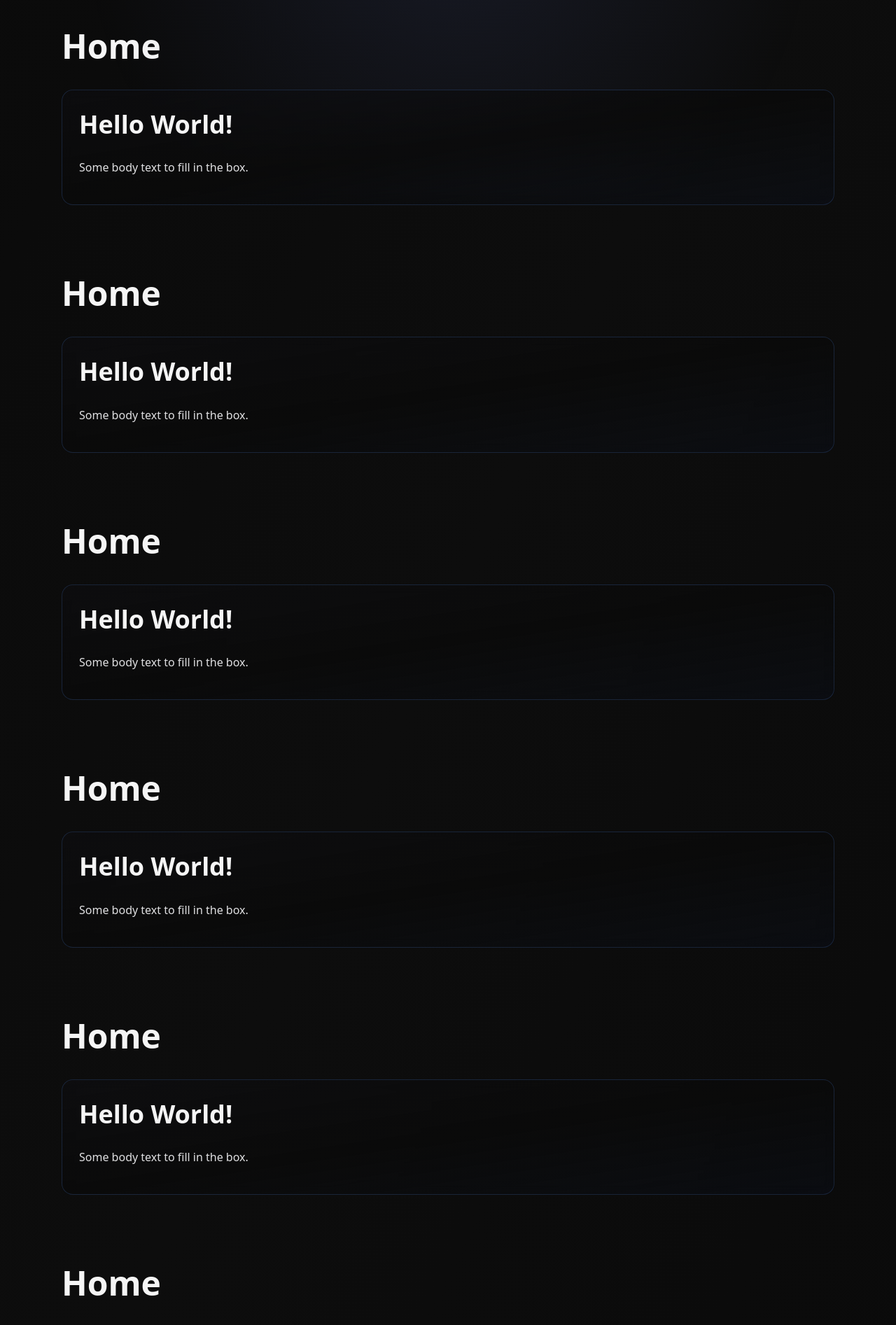
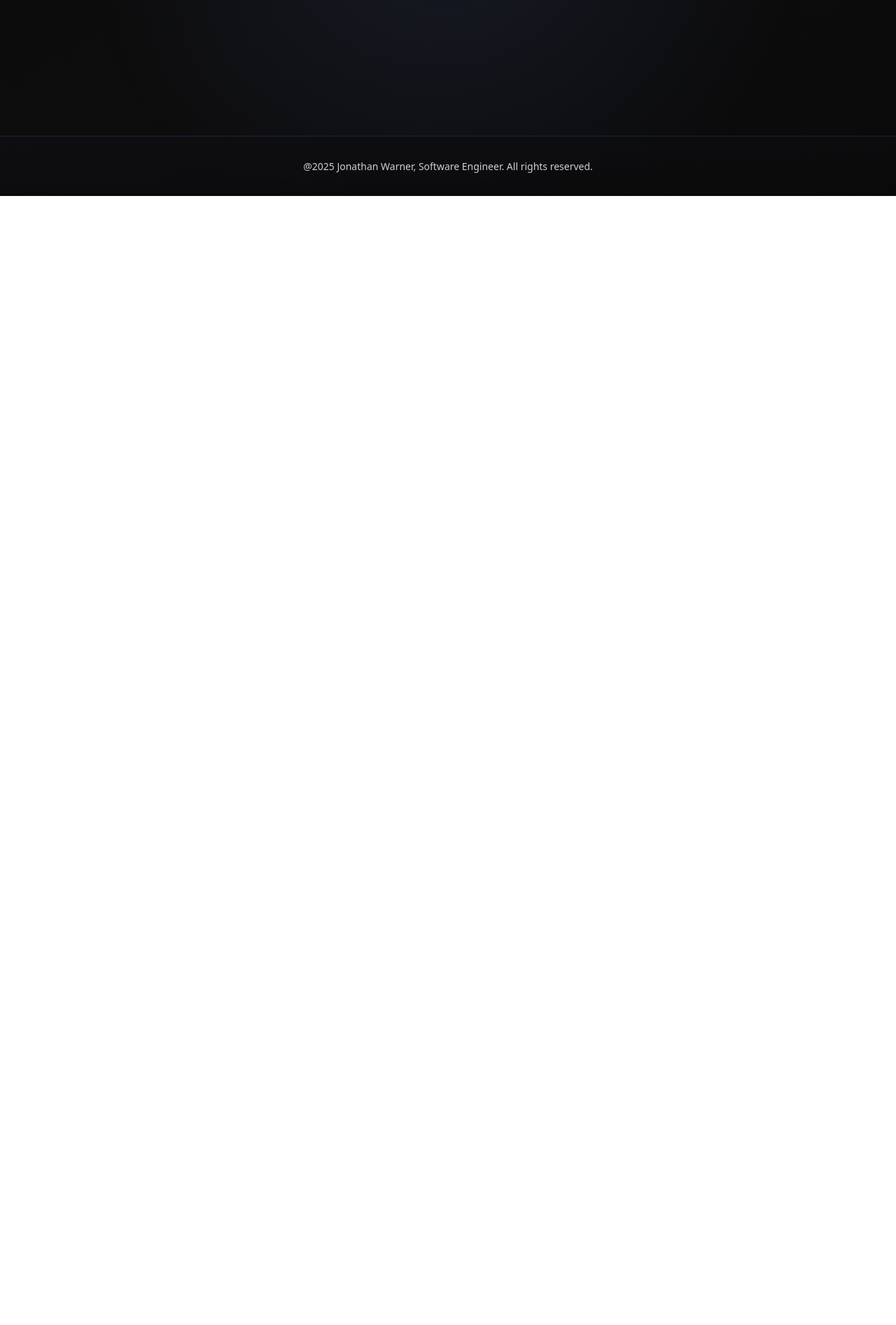
Before and after one commit to JDubbs89/SWE-Portfolio, a Next.js app: page /home in a window 1280 px wide. Shown: the part 520-2413 px from the top of the page at 70% size. After the commit the page ends 800 px from the top, so only its background shows below. Built offline with nearby package versions, Linux system fonts and the light colour scheme.

Commit message:
Initial commit for test branch, removed all excess body paragraphs from home page

```diff
--- a/app/(site)/home/page.tsx
+++ b/app/(site)/home/page.tsx
@@ -11,12 +11,6 @@ export default function Home() {
     <ContentContainer title="Home" header="Background" content="Hello, my name is Jonathan! I am a computer science student at Trine University in Angola Indiana.
       I am an aspiring software developer, experienced in Python, JavaScript, SQL, and more."
       />
-    <ContentContainer title="Home" header="Hello World!" content="Some body text to fill in the box."/>
-    <ContentContainer title="Home" header="Hello World!" content="Some body text to fill in the box."/>
-    <ContentContainer title="Home" header="Hello World!" content="Some body text to fill in the box."/>
-    <ContentContainer title="Home" header="Hello World!" content="Some body text to fill in the box."/>
-    <ContentContainer title="Home" header="Hello World!" content="Some body text to fill in the box."/>
-    <ContentContainer title="Home" header="Hello World!" content="Some body text to fill in the box."/>
 
     </div>
   )
```
